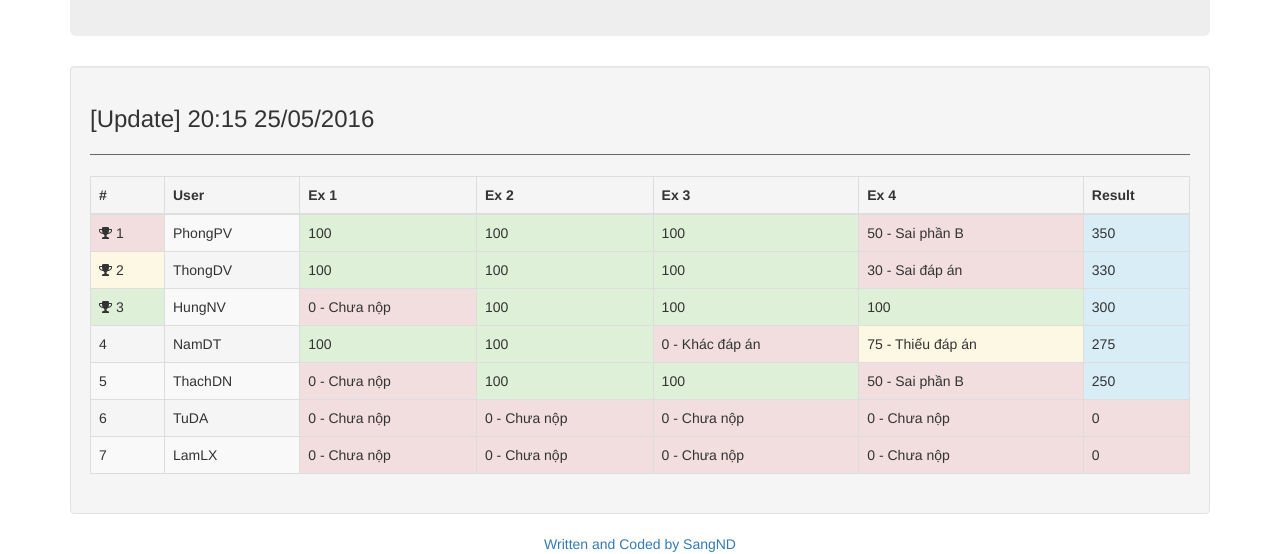
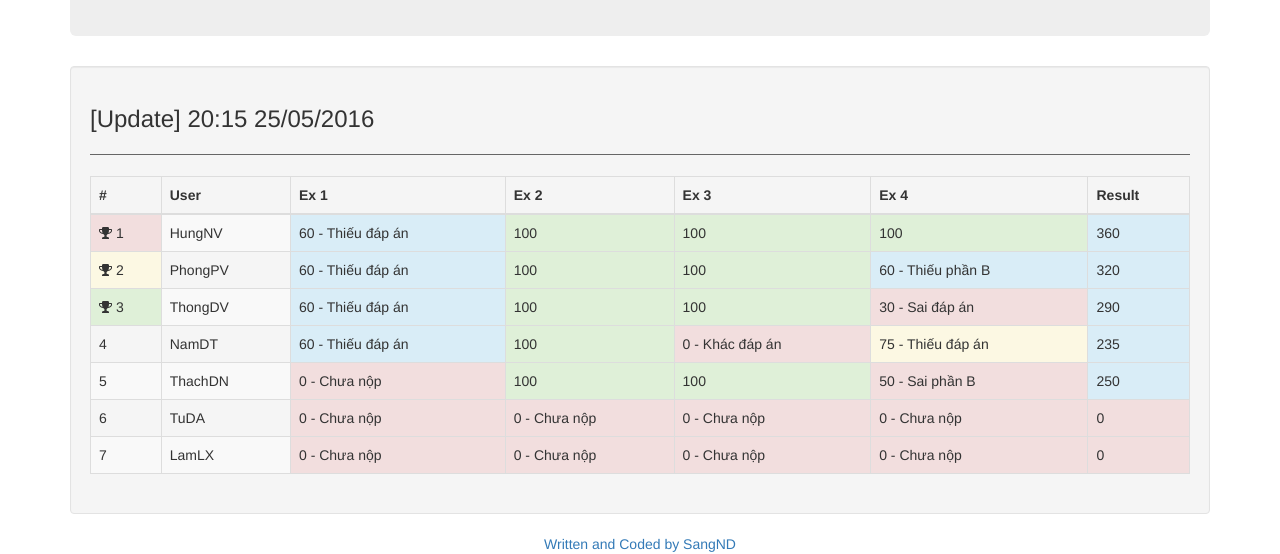
Before and after one commit to dacsang97/scoreboard, a plain HTML site: page index.html in a window 1280 px wide. Shown: the part 307-861 px from the top of the page. Drawn offline with nearby package versions, Linux system fonts and the light colour scheme.

Commit message:
Update 20h15

```diff
--- a/index.html
+++ b/index.html
@@ -71,40 +71,42 @@
   <tbody>
   	<tr>
       <td class="danger"><i class="fa fa-trophy"></i> 1</td>
-      <td>PhongPV</td>
+      <td>HungNV</td>
+      <td class="info">60 - Thiếu đáp án</td>
       <td class="success">100</td>
       <td class="success">100</td>
       <td class="success">100</td>
-      <td class="danger">50 - Sai phần B</td>
-      <td class="info">350</td>
+      <td class="info">360</td>
     </tr>
   	<tr>
-      <td class="warning"><i class="fa fa-trophy"></i> 2</td>
+  		<td class="warning"><i class="fa fa-trophy"></i> 2</td>
+
+      <td>PhongPV</td>
+      <td class="info">60 - Thiếu đáp án</td>
+      <td class="success">100</td>
+      <td class="success">100</td>
+      <td class="info">60 - Thiếu phần B</td>
+      <td class="info">320</td>
+    </tr>
+
+  	<tr>
+  		<td class="success"><i class="fa fa-trophy"></i> 3</td>
+
       <td>ThongDV</td>
-      <td class="success">100</td>
+      <td class="info">60 - Thiếu đáp án</td>
       <td class="success">100</td>
       <td class="success">100</td>
       <td class="danger">30 - Sai đáp án</td>
-      <td class="info">330</td>
+      <td class="info">290</td>
     </tr>
-    <tr>
-      <td class="success"><i class="fa fa-trophy"></i> 3</td>
-      <td>HungNV</td>
-      <td class="danger">0 - Chưa nộp</td>
-      <td class="success">100</td>
-      <td class="success">100</td>
-      <td class="success">100</td>
-      <td class="info">300</td>
-    </tr>
-
     <tr>
       <td>4</td>
       <td>NamDT</td>
-      <td class="success">100</td>
+      <td class="info">60 - Thiếu đáp án</td>
       <td class="success">100</td>
       <td class="danger">0 - Khác đáp án</td>
       <td class="warning">75 - Thiếu đáp án</td>
-      <td class="info">275</td>
+      <td class="info">235</td>
     </tr>
     <tr>
       <td >5</td>
```
